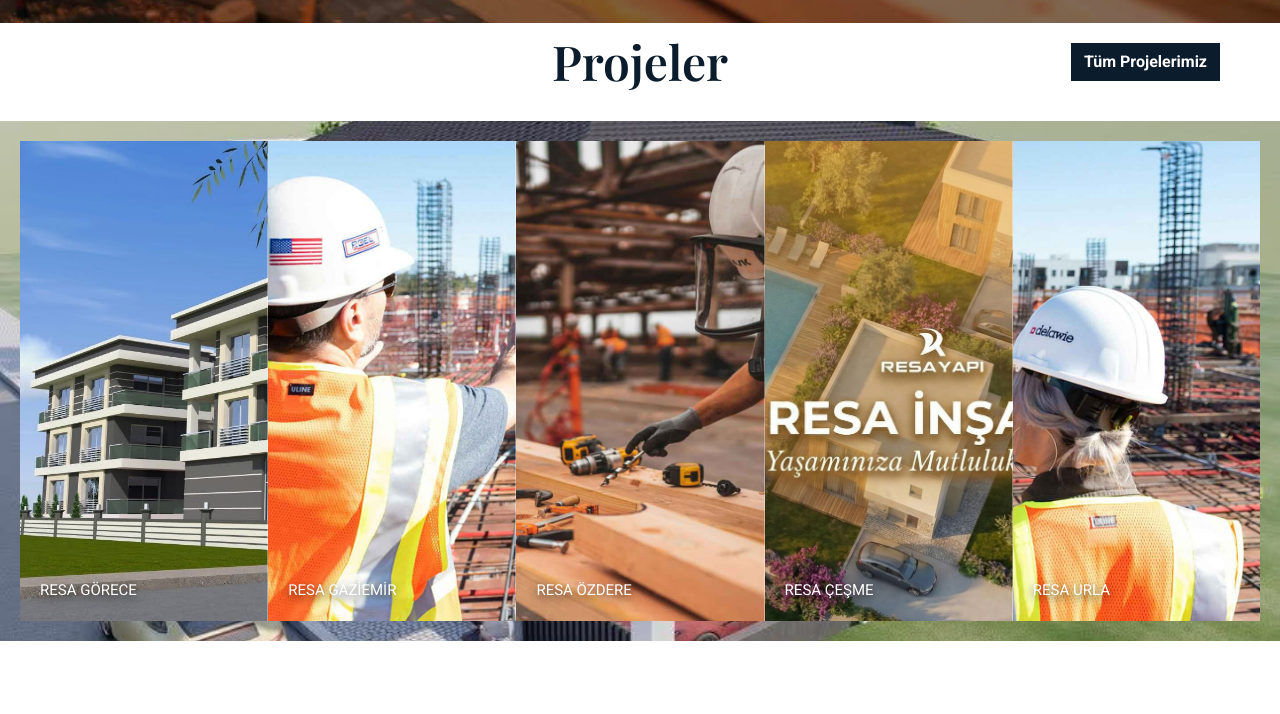
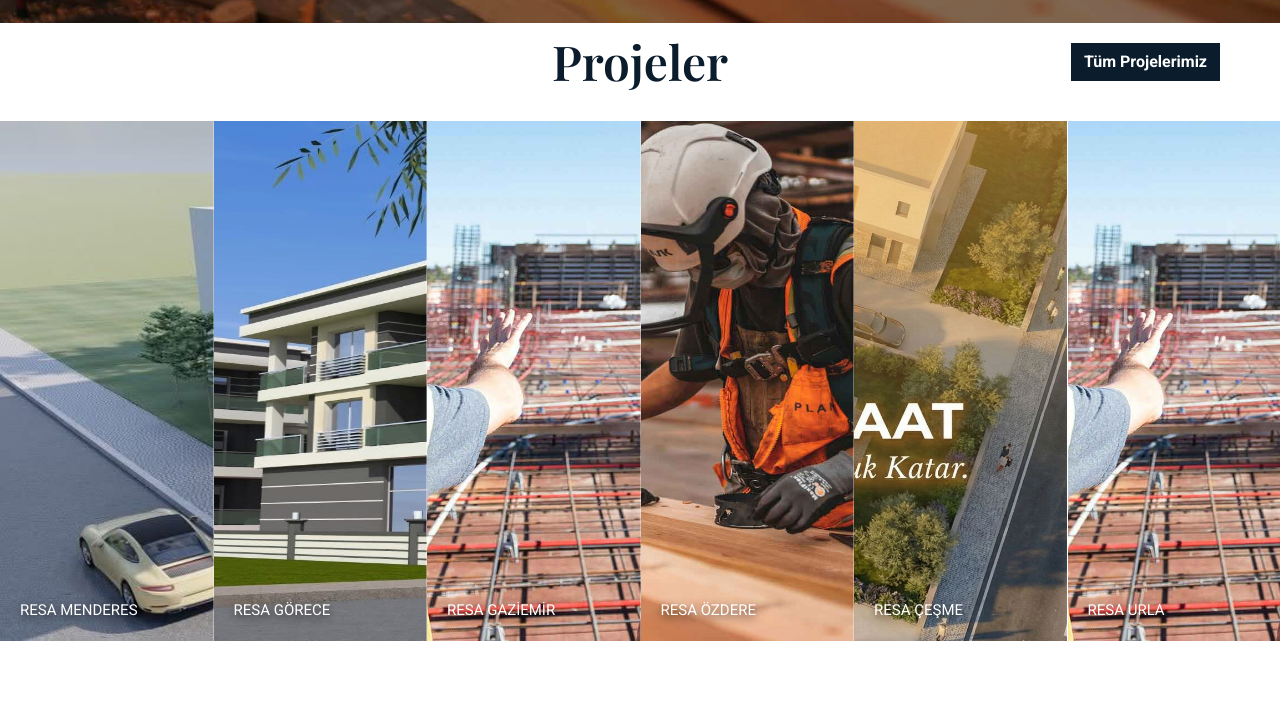
Before and after one commit to busracck/resa-insaat, a plain HTML site: page index.html in a window 1280 px wide. Shown: the part 777-1491 px from the top of the page. Drawn offline with nearby package versions, Linux system fonts and the light colour scheme; grey boxes are pictures that could not be loaded; a web font is replaced by a local one.

Commit message:
project image cover fix

```diff
--- a/css/style.css
+++ b/css/style.css
@@ -1908,12 +1908,3 @@
     left: 50%;
     transform: translateX(-50%);
 }
-
-.resa-project-item{
-    position: relative;
-    min-height: 480px;
-    background-size: cover;
-    background-position: center center;
-    background-repeat: no-repeat;
-    overflow: hidden;
-}
--- a/index.html
+++ b/index.html
@@ -165,13 +165,10 @@
 
                <div class="resa-project-images" id="resaProjectStrip">
 
-               <div class="resa-project-item"
-                style="
-                background-image:url('img/Menderes.jpg');
-                background-size:cover;
-                background-position:center;
-                min-height:350px;
-                ">
+               <div class="resa-project-item" data-slide="1"
+                    style="background-image:url('img/Menderes.jpg')">
+                <span>RESA MENDERES</span>
+                </div>
 
                 <div class="resa-project-item" data-slide="2"
                     style="background-image:url('img/Gorece.jpg')">
```
